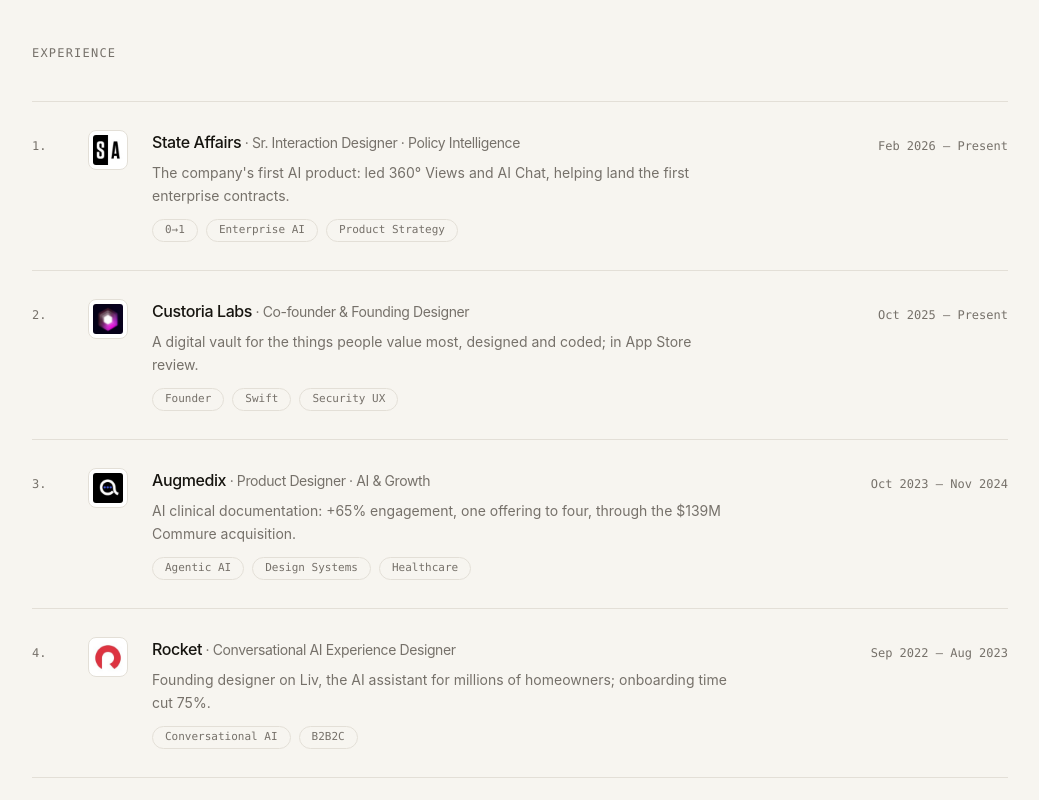
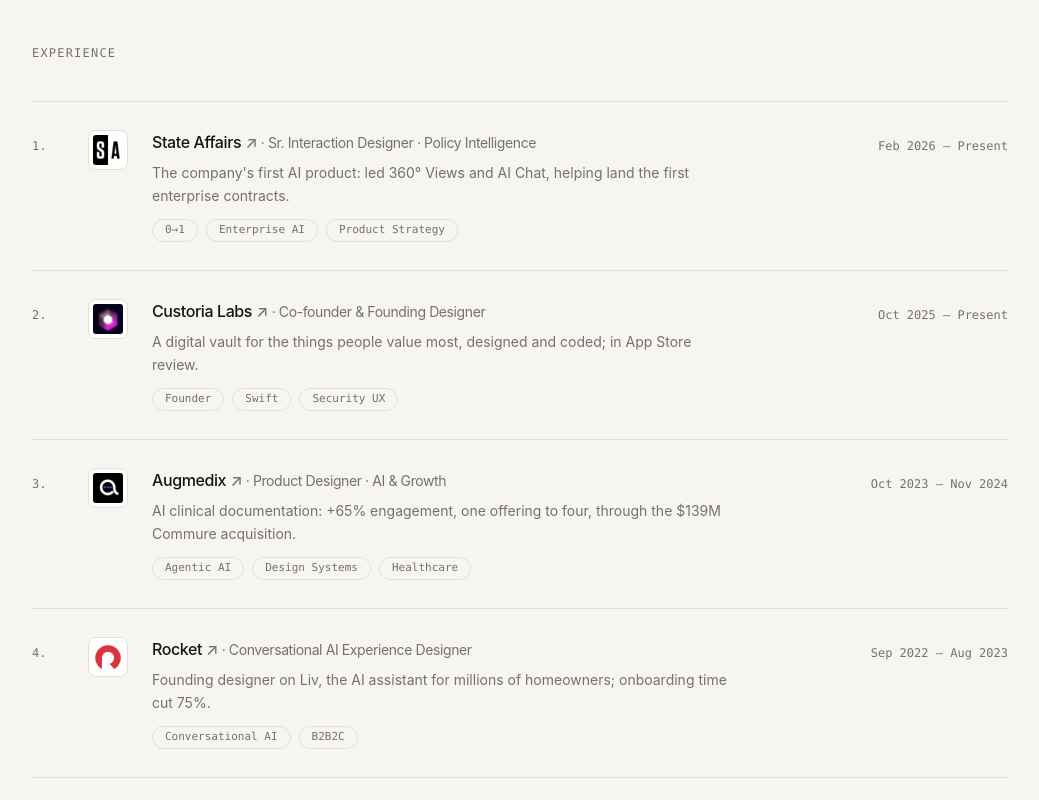
Before and after one commit to acaspx/portfolio-chops, a Next.js app: page / in a window 1280 px wide. Shown: the part 3020-3820 px from the top of the page, without its empty margins (120-1159 px from the left). Built offline with nearby package versions, Linux system fonts and the light colour scheme.

Commit message:
Experience: link company names to their sites

```diff
--- a/components/Experience.tsx
+++ b/components/Experience.tsx
@@ -8,6 +8,8 @@
   dates: string;
   summary: string;
   tags: string[];
+  /** External link to the company / project site (company name becomes a link). */
+  href?: string;
 };
 
 // Canonical facts - must match resume exactly. See CLAUDE.md content rules.
@@ -21,6 +23,7 @@
     summary:
       "The company's first AI product: led 360° Views and AI Chat, helping land the first enterprise contracts.",
     tags: ["0→1", "Enterprise AI", "Product Strategy"],
+    href: "https://stateaffairs.com/",
   },
   {
     slug: "custoria",
@@ -30,6 +33,7 @@
     summary:
       "A digital vault for the things people value most, designed and coded; in App Store review.",
     tags: ["Founder", "Swift", "Security UX"],
+    href: "https://custorialabs.io/",
   },
   {
     slug: "augmedix",
@@ -39,6 +43,7 @@
     summary:
       "AI clinical documentation: +65% engagement, one offering to four, through the $139M Commure acquisition.",
     tags: ["Agentic AI", "Design Systems", "Healthcare"],
+    href: "https://www.augmedix.com/",
   },
   {
     slug: "rocket",
@@ -48,6 +53,7 @@
     summary:
       "Founding designer on Liv, the AI assistant for millions of homeowners; onboarding time cut 75%.",
     tags: ["Conversational AI", "B2B2C"],
+    href: "https://www.rocketmortgage.com/",
   },
   {
     slug: "adl",
@@ -57,6 +63,7 @@
     summary:
       "120+ interaction demos; design anchoring the Twitch, Discord & YouTube partnerships.",
     tags: ["Prototyping", "Partnerships"],
+    href: "https://socialpatterns.adl.org/",
   },
   {
     slug: "intuit",
@@ -85,7 +92,19 @@
                   <LogoBadge slug={r.slug} name={r.company} />
                   <div>
                     <h3 className="font-medium tracking-tight">
-                      {r.company}
+                      {r.href ? (
+                        <a
+                          href={r.href}
+                          target="_blank"
+                          rel="noopener noreferrer"
+                          className="link-line hover:text-accent transition-colors"
+                        >
+                          {r.company}
+                          <span aria-hidden className="ml-1 text-muted">↗</span>
+                        </a>
+                      ) : (
+                        r.company
+                      )}
                       <span className="block text-sm font-normal text-muted sm:inline sm:before:content-['_·_']">
                         {r.title}
                       </span>
```
